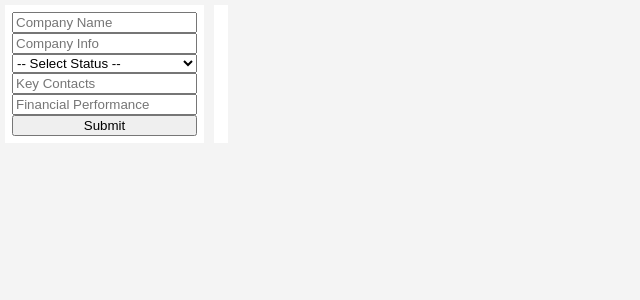
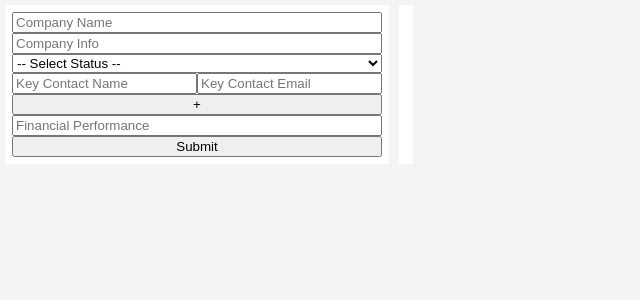
Before and after one commit to jwwharrell/acquisition-tool, a React (Create React App) app: page / in a window 1280 px wide. Shown: the top 300 px of the page, without its empty margins (0-640 px from the left). Built offline with nearby package versions, Linux system fonts and the light colour scheme.

Commit message:
updated contact fields in form

```diff
--- a/src/App.scss
+++ b/src/App.scss
@@ -25,6 +25,10 @@ body {
     .card--form {
         display: flex;
         flex-direction: column;
+
+        .card--form--email {
+            display: flex;
+        }
     }
 
     li {
--- a/src/components/cards/AddTarget.js
+++ b/src/components/cards/AddTarget.js
@@ -6,8 +6,12 @@ export default class AddTarget extends Component {
         name: '',
         info: '',
         status: '',
-        contacts: '',
-        performance: ''
+        contacts: {
+            contactName: '',
+            contactEmail: ''
+        },
+        performance: '',
+        emailInputs: ['input0']
 
     }
 
@@ -24,28 +28,45 @@ export default class AddTarget extends Component {
     }
 
     onNewTargetNameChange = (e) => {
-        const name = e.target.value;
+        const name = e.target.value
         this.setState({ name })
     }
 
     onNewTargetInfoChange = (e) => {
-        const info = e.target.value;
+        const info = e.target.value
         this.setState({ info })
     }
 
     onNewTargetStatusChange = (e) => {
-        const status = e.target.value;
+        const status = e.target.value
         this.setState({ status })
     }
 
-    onNewTargetContactsChange = (e) => {
-        const contacts = e.target.value;
-        this.setState({ contacts })
+
+    onNewTargetContactNameChange = (e) => {
+        const contactName = e.target.value
+        const previousState = { ...this.state }
+        previousState.contacts.contactName = contactName
+        this.setState(previousState)
+    }
+
+    onNewTargetContactEmailChange = (e) => {
+        const contactEmail = e.target.value
+        const previousState = { ...this.state }
+        previousState.contacts.contactEmail = contactEmail
+        this.setState(previousState)
     }
 
     onNewTargetPerformanceChange = (e) => {
-        const performance = e.target.value;
+        const performance = e.target.value
         this.setState({ performance })
+    }
+
+    appendNewContactField = () => {
+        const newInput = 'input' + this.state.emailInputs.length.toString()
+        const previousState = { ...this.state }
+        previousState.emailInputs.push(newInput)
+        this.setState(previousState)
     }
 
     render() {
@@ -82,21 +103,35 @@ export default class AddTarget extends Component {
                         <option value='approved'>Approved</option>
                         <option value='declined'>Declined</option>
                     </select>
-                    <input
-                        type='text'
-                        placeholder='Key Contacts'
-                        name="contacts"
-                        required="required"
-                        onChange={this.onNewTargetContactsChange}
-                        value={this.state.contacts}
-                    />
+                    {this.state.emailInputs.map((inputField) => {
+                        return (
+                            <div key={inputField} className='card--form--email'>
+                                <input
+                                    type='text'
+                                    placeholder='Key Contact Name'
+                                    name="contactName"
+                                    required="required"
+                                    onChange={this.onNewTargetContactNameChange}
+                                    value={this.state.contacts.contactName}
+                                />
+                                <input
+                                    type='email'
+                                    placeholder='Key Contact Email'
+                                    name="contactEmail"
+                                    required="required"
+                                    onChange={this.onNewTargetContactEmailChange}
+                                    value={this.state.contacts.contactEmail}
+                                />
+                            </div>
+                        )
+                    })}
+                    <button onClick={this.appendNewContactField}>+</button>
                     <input
                         type='text'
                         placeholder='Financial Performance'
                         name="performance"
                         required="required"
                         onChange={this.onNewTargetPerformanceChange}
-                        value={this.state.performance}
                     />
                     <input
                         type='submit'
```
